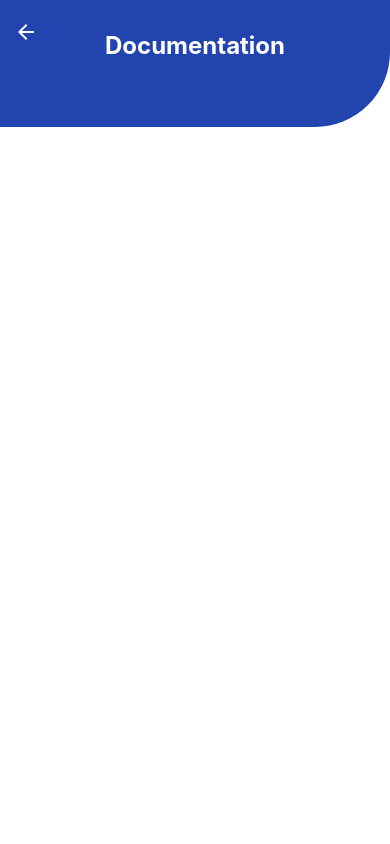
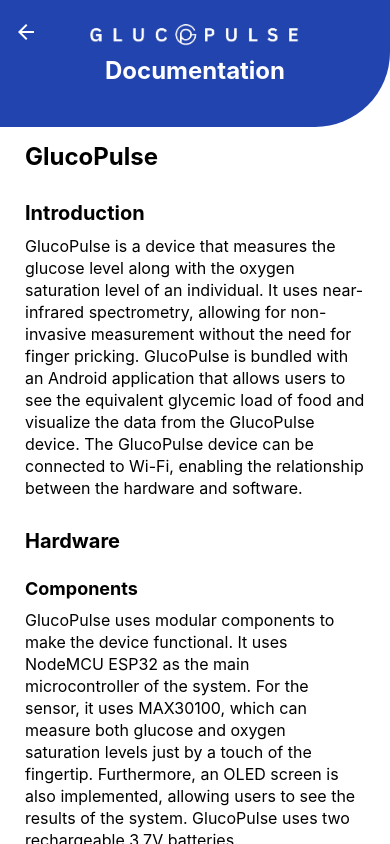
Before and after one commit to GlucoPulse/application, a React Native app: screen /Documentation in a window 390 px wide. Built offline with nearby package versions, Linux system fonts and the light colour scheme; no server answers.

Commit message:
formatted charts + added documentation

```diff
--- a/package.json
+++ b/package.json
@@ -25,6 +25,7 @@
 		"expo-linear-gradient": "^14.0.2",
 		"expo-sharing": "^13.0.1",
 		"expo-status-bar": "^2.0.1",
+		"expo-system-ui": "^4.0.8",
 		"firebase": "^11.3.0",
 		"react": "18.3.1",
 		"react-native": "0.76.7",
--- a/screens/ChartsPage.js
+++ b/screens/ChartsPage.js
@@ -403,6 +403,10 @@
 					</View>
 					<Text style={[styles.label]}> Glycemic Load History Chart</Text>
 
+
+					{valGLUserLineData.length === 0 ? (
+						<Text style={styles.noDataText}>No data available</Text>
+					) : (
 						<LineChart
 							areaChart
 							data={valGLUserLineData}
@@ -413,7 +417,7 @@
 							endOpacity={0.3}
 							initialSpacing={30}
 							endSpacing={20}
-              spacing={65} // Decrease spacing between points to fit all data
+							spacing={65}
 							textColor1="black"
 							textFontSize={0}
 							showStripOnFocus
@@ -423,20 +427,19 @@
 							showVerticalLines
 							verticalLinesColor="#ccc"
 							color="#2244af"
-              adjustToWidth // Forces chart to fit all data points
-              scrollable={false} // Disable scrolling
-              showScrollIndicator={false} // Remove the scrollbar
-              yAxisOffset={-25}
+							adjustToWidth
+							scrollable={false}
+							showScrollIndicator={false}
+							yAxisOffset={-5}
 							hideYAxisText
 							focusedCustomDataPoint={(dataPoint) => (
 								<>
-                  {/* Pointer Label */}
 									<View
 										style={{
 											position: 'absolute',
-                      bottom: 20, // Move it right above the point
-                      left: '50%', // Center horizontally
-                      transform: [{ translateX: -30 }], // Adjust to center the label
+											bottom: 20,
+											left: '50%',
+											transform: [{ translateX: -30 }],
 											paddingHorizontal: 10,
 											paddingVertical: 5,
 											backgroundColor: 'white',
@@ -445,7 +448,7 @@
 										}}
 									>
 										<Text style={{ color: 'black', fontWeight: 'bold', textAlign: 'center' }}>
-                      {dataPoint.value}
+											{dataPoint.value - 5}
 											{"\n"}
 											{dataPoint.label}
 										</Text>
@@ -463,10 +466,13 @@
 								</>
 							)}
 						/>
+					)}
 
 
 					<Text style={styles.labelB}>Glucose Level History Chart</Text>
-
+					{userGLUCOSELineData.length === 0 ? (
+						<Text style={styles.noDataText}>No data available</Text>
+					) : (
 						<LineChart
 							areaChart
 							data={userGLUCOSELineData}
@@ -490,7 +496,7 @@
 							adjustToWidth // Forces chart to fit all data points
 							scrollable={false} // Disable scrolling
 							showScrollIndicator={false} // Remove the scrollbar
-              yAxisOffset={-25}
+							yAxisOffset={-10}
 							hideYAxisText
 							focusedCustomDataPoint={(dataPoint) => (
 								<>
@@ -509,7 +515,7 @@
 										}}
 									>
 										<Text style={{ color: 'black', fontWeight: 'bold', textAlign: 'center' }}>
-                      {dataPoint.value}
+											{dataPoint.value -10}
 											{"\n"}
 											{dataPoint.label}
 										</Text>
@@ -527,12 +533,15 @@
 								</>
 							)}
 						/>
+					)}
 
 
 					<Text style={styles.labelB}>
 						Oxygen Saturation Level History Chart
 					</Text>
-
+					{userSPO2LineData.length === 0 ? (
+						<Text style={styles.noDataText}>No data available</Text>
+					) : (
 						<LineChart
 							areaChart
 							data={userSPO2LineData}
@@ -556,7 +565,7 @@
 							adjustToWidth // Forces chart to fit all data points
 							scrollable={false} // Disable scrolling
 							showScrollIndicator={false} // Remove the scrollbar
-              yAxisOffset={-25}
+							yAxisOffset={- 10}
 							hideYAxisText
 							focusedCustomDataPoint={(dataPoint) => (
 								<>
@@ -575,7 +584,7 @@
 										}}
 									>
 										<Text style={{ color: 'black', fontWeight: 'bold', textAlign: 'center' }}>
-                      {dataPoint.value}
+											{dataPoint.value -10 }
 											{"\n"}
 											{dataPoint.label}
 										</Text>
@@ -593,7 +602,7 @@
 								</>
 							)}
 						/>
-
+					)}
 
 				</ScrollView>
 			</View>
@@ -699,6 +708,12 @@
 		marginBottom: 10,
 		marginTop: 20,
 	},
+	noDataText: {
+		textAlign: 'center',
+		marginTop: 5,
+		fontSize: 16,
+		color: 'gray'
+	}
 });
 
 export default ChartsPage;
--- a/screens/DocumentationPage.js
+++ b/screens/DocumentationPage.js
@@ -3,6 +3,7 @@
 	Text,
 	View,
 	ScrollView,
+	SafeAreaView,
 	StatusBar,
 	Image,
 } from "react-native";
@@ -10,19 +11,52 @@
 
 const DocumentationPage = () => {
 	return (
-    <View style={styles.container}>
+		<SafeAreaView style={styles.container}>
 			<StatusBar backgroundColor={"#2244af"} barStyle={"light-content"} />
 
 			<View style={styles.header}>
-
+				<Image
+					source={require("../assets/word-logo-whitevar.png")}
+					style={styles.topImage}
+				/>
 				<Text style={styles.welcomeText}>Documentation</Text>
 			</View>
-      <ScrollView
-        style={styles.scrollViewDocs}
-        contentContainerStyle={{ justifyContent: "center" }}
-      >
+
+			<ScrollView style={styles.body}>
+				<Text style={styles.heading}>GlucoPulse</Text>
+
+				<Text style={styles.subheading}>Introduction</Text>
+				<Text style={styles.paragraph}>
+					GlucoPulse is a device that measures the glucose level along with the oxygen saturation level of an individual. It uses near-infrared spectrometry, allowing for non-invasive measurement without the need for finger pricking. GlucoPulse is bundled with an Android application that allows users to see the equivalent glycemic load of food and visualize the data from the GlucoPulse device. The GlucoPulse device can be connected to Wi-Fi, enabling the relationship between the hardware and software.
+				</Text>
+
+				<Text style={styles.subheading}>Hardware</Text>
+				<Text style={styles.subsubheading}>Components</Text>
+				<Text style={styles.paragraph}>
+					GlucoPulse uses modular components to make the device functional. It uses NodeMCU ESP32 as the main microcontroller of the system. For the sensor, it uses MAX30100, which can measure both glucose and oxygen saturation levels just by a touch of the fingertip. Furthermore, an OLED screen is also implemented, allowing users to see the results of the system. GlucoPulse uses two rechargeable 3.7V batteries.
+				</Text>
+
+				<Text style={styles.subsubheading}>How To Use the Device</Text>
+				<Text style={styles.paragraph}>
+					On the right side of the case, the toggle switch can be found. This can turn the device on or off.
+				</Text>
+				<Text style={styles.paragraph}>
+					Once the device has been turned on, it functions in offline mode by default, allowing users to use the device without Wi-Fi connectivity. A red light will turn on to signify that the input from a user's fingertip can now be placed on top of the cover of the sensor. A prompt will be displayed indicating that the glucose is being calculated. The result will be displayed on the OLED screen once the calculation is done.
+				</Text>
+
+				<Text style={styles.subsubheading}>Using the Device with Wi-Fi</Text>
+				<Text style={styles.paragraph}>
+					To connect the device to the network, [button location] must be pressed once, which turns on the Wi-Fi module on the microcontroller.
+				</Text>
+				<Text style={styles.paragraph}>
+					On the GlucoPulse Android application, once logged in, the scan tab has a button entitled "Connect to GlucoPulse Device". Clicking this button will prompt the smartphone to open its Wi-Fi settings, allowing the GlucoPulse device to connect to the internet.
+				</Text>
+				<Text style={styles.paragraph}>
+					Click the GlucoPulse_AP on the Wi-Fi settings to change the Wi-Fi credentials of the GlucoPulse device. Keep in mind that the Wi-Fi connection of the phone should be reverted back to garner the data for both the device and application.
+				</Text>
+
 			</ScrollView>
-    </View>
+		</SafeAreaView>
 	);
 };
 
@@ -57,7 +91,31 @@
 		marginTop: 20,
 		marginRight: 25,
 	},
-  markdownText: {
-    textAlign: "justify",
+	heading: {
+		fontSize: 24,
+		fontWeight: 'bold',
+		marginBottom: 10,
 	},
+	subheading: {
+		fontSize: 20,
+		fontWeight: 'bold',
+		marginTop: 20,
+		marginBottom: 10,
+	},
+	subsubheading: {
+		fontSize: 18,
+		fontWeight: 'bold',
+		marginTop: 15,
+		marginBottom: 10,
+	},
+	paragraph: {
+		fontSize: 16,
+		marginBottom: 10,
+		lineHeight: 22,
+	},
+	body: {
+		marginLeft: 25,
+		marginRight: 25,
+		marginTop:15 ,
+	}
 });
--- a/screens/FrontPage.js
+++ b/screens/FrontPage.js
@@ -13,7 +13,7 @@
 import { getAuth } from "firebase/auth";
 import { useNavigation } from "@react-navigation/native";
 
-const FrontPage = ({}) => {
+const FrontPage = ({ }) => {
 	const email = getAuth().currentUser?.email;
 	const removeEmailString = email?.slice(0, email.indexOf("@"));
 
--- a/screens/HomeScreen.js
+++ b/screens/HomeScreen.js
@@ -1,4 +1,4 @@
-import { StyleSheet, Text,View } from "react-native";
+import { StyleSheet, Text, View } from "react-native";
 import React from "react";
 import { createBottomTabNavigator } from "@react-navigation/bottom-tabs";
 import SettingsPage from "./SettingsPage";
```
Also changed, not shown: screens/ScanPage.js (indentation only), screens/SettingsPage.js (indentation only), 2 other files (tests, documents, lock files or other folders). Lines whose indentation alone changed are shown as unchanged.
